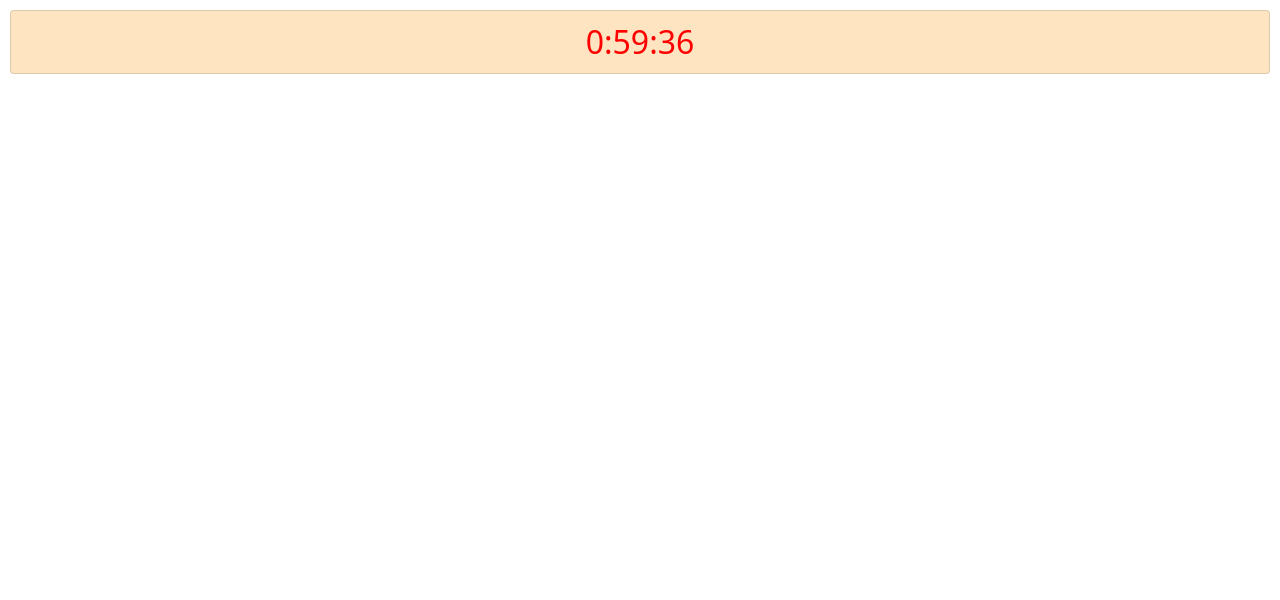
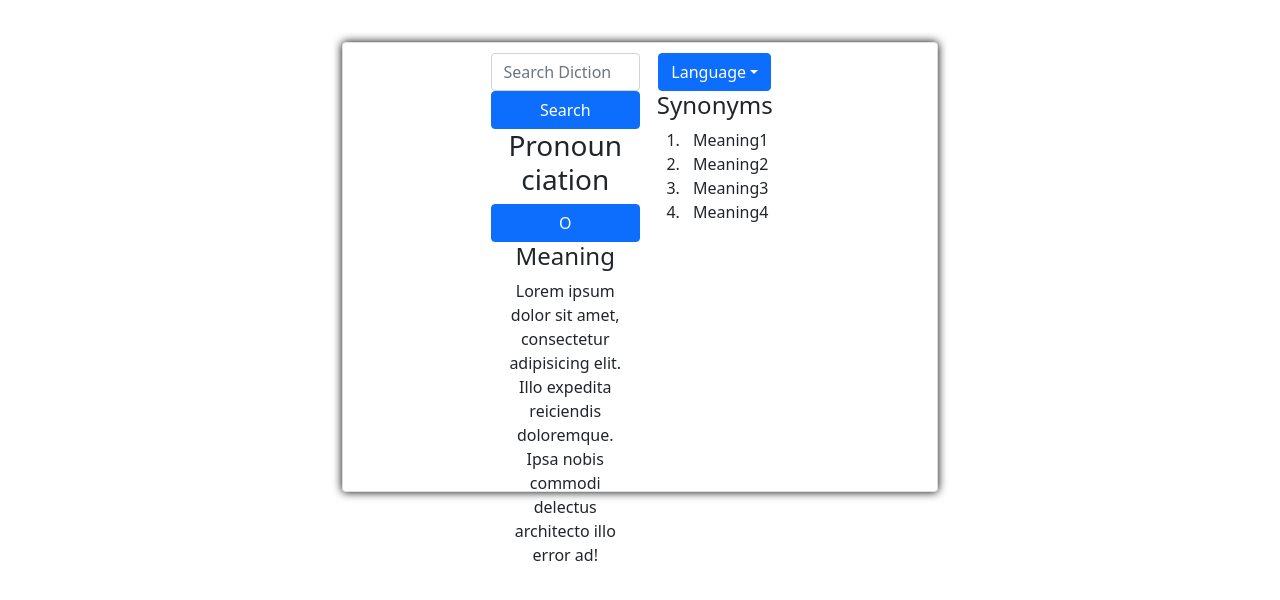
Before and after one commit to SajjadFaisal313/ReactJsSajjad, a React (Create React App) app in the folder myapp/: page /Courses in a window 1280 px wide. Shown: the top 600 px of the page. Built offline with nearby package versions, Linux system fonts and the light colour scheme.

Commit message:
Update App.js

```diff
--- a/myapp/src/App.js
+++ b/myapp/src/App.js
@@ -1,15 +1,17 @@
 import './App.css';
 import React from 'react';
 
-import { AboutUs } from "./components/Routes/AboutUs";
-import { Contact } from "./components/Routes/Contact";
-import { Courses } from "./components/Routes/Courses";
-import { Home } from "./components/Routes/Home";
-import { Navigation } from "./components/Routes/Navigation/Navigation";
-import { Services } from "./components/Routes/Services";
-import { Login } from "./components/Login"
-import { BrowserRouter as Router, Switch, Route } from "react-router-dom";
-import { Clock } from './components/Clock';
+// import { AboutUs } from "./components/Routes/AboutUs";
+// import { Contact } from "./components/Routes/Contact";
+// import { Courses } from "./components/Routes/Courses";
+// import { Home } from "./components/Routes/Home";
+// import { Navigation } from "./components/Routes/Navigation/Navigation";
+// import { Services } from "./components/Routes/Services";
+// import { Login } from "./components/Login"
+// import { BrowserRouter as Router, Switch, Route } from "react-router-dom";
+// import { Clock } from './components/Clock';
+// import { Counter } from './components/Counter';
+import { DictionaryParent } from './components/Dictionary/DictionaryParent';
 
 
 function App() {
@@ -28,7 +30,7 @@ function App() {
       </div>
       </Switch>
     </Router> */}
-    <Clock/>
+    <DictionaryParent/>
     </div>
   );
 }
```
